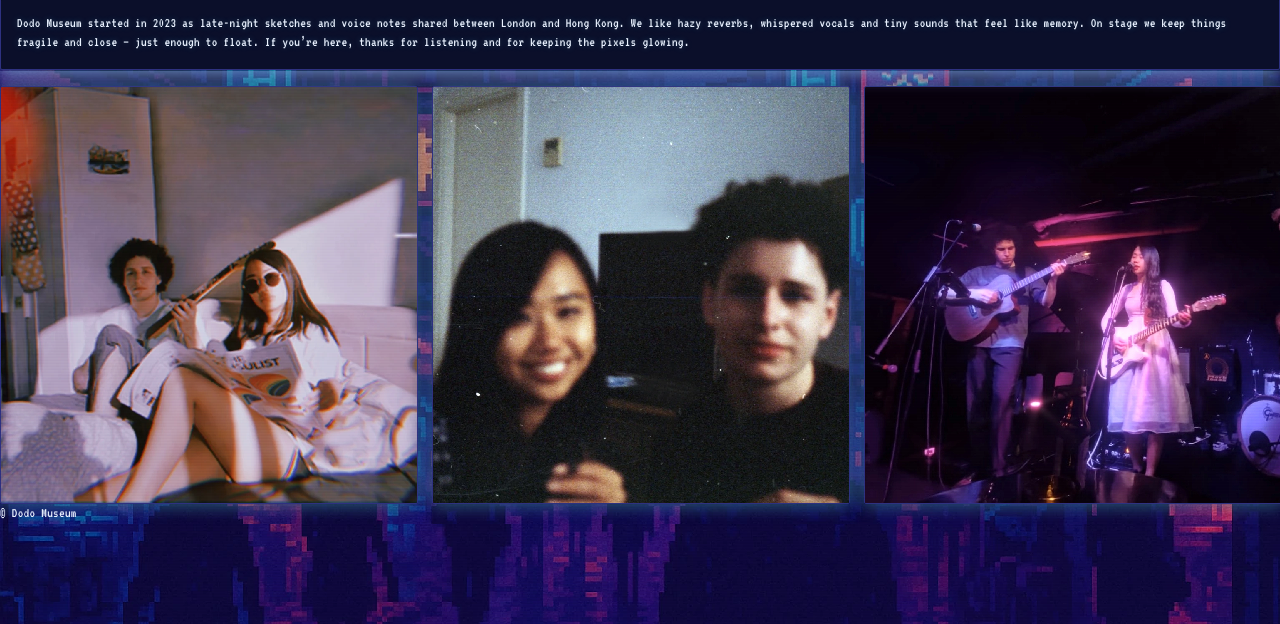
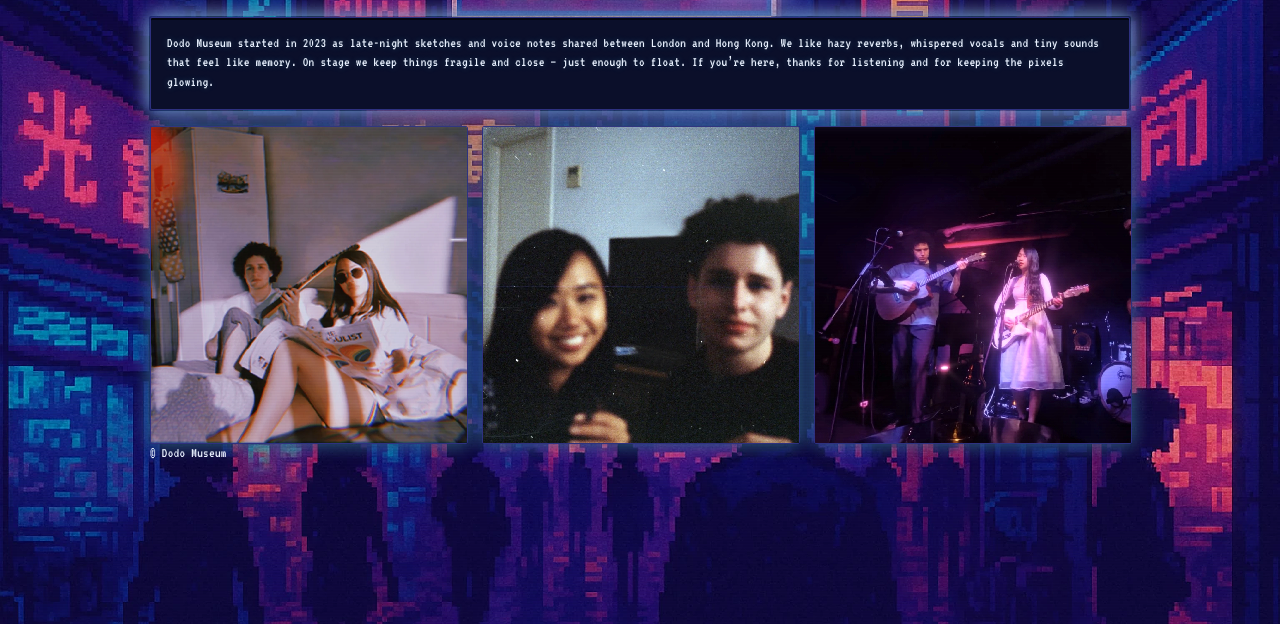
Before and after one commit to lg047/dodomuseum-site, a plain HTML site: page about.html in a window 1280 px wide. Shown: the part 176-800 px from the top of the page. Drawn offline with Linux system fonts and the light colour scheme.

Commit message:
Update style.css

```diff
--- a/css/style.css
+++ b/css/style.css
@@ -45,21 +45,12 @@ body:before{
   pointer-events:none; mix-blend-mode: overlay;
 }
 
-/* WRAPPER + frame */
-/*.wrapper{
+.wrapper {
   max-width: 980px;
   margin: 0 auto;
   padding: 20px 18px 28px;
-  position: relative; z-index: 1;
 }
-.wrapper::before{
-  content:""; position:absolute; inset:0;
-  margin: 112px 6px 20px;
-  border: 1px solid rgba(46,49,128,.65);
-  border-radius: 3px; background: transparent; z-index: 0;
-  box-shadow: 0 0 24px var(--glow), 0 0 28px var(--glow-2);
-}
-.wrapper > *{ position: relative; z-index: 1; }*/
+
 
 /* global link */
 a{ color: var(--accent); text-decoration: none; text-shadow: 0 0 6px rgba(99,228,255,.35); }
```
